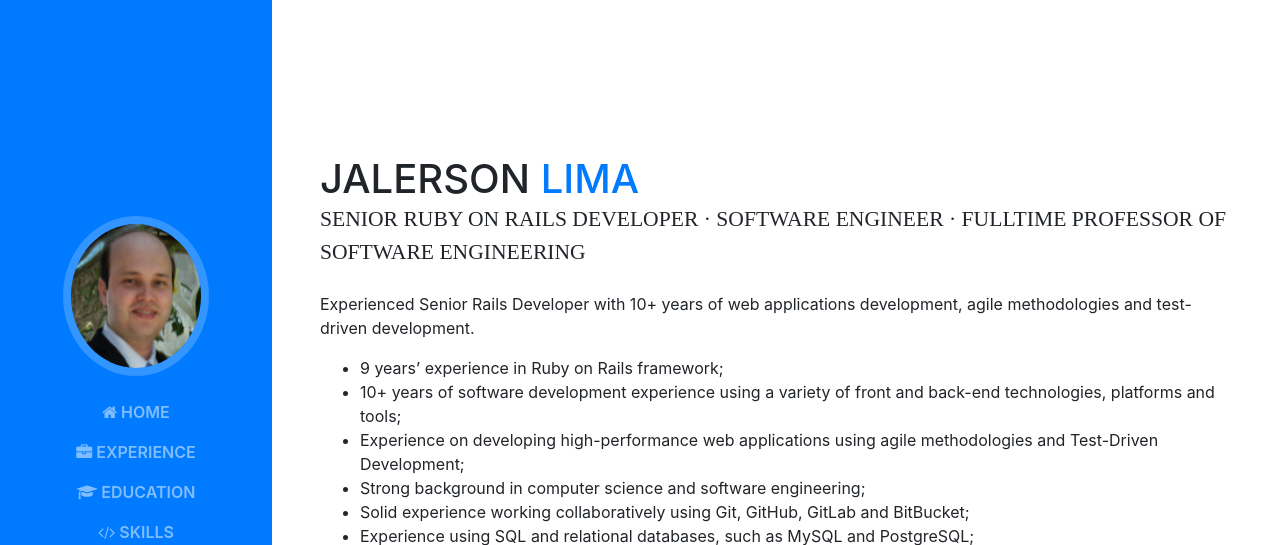
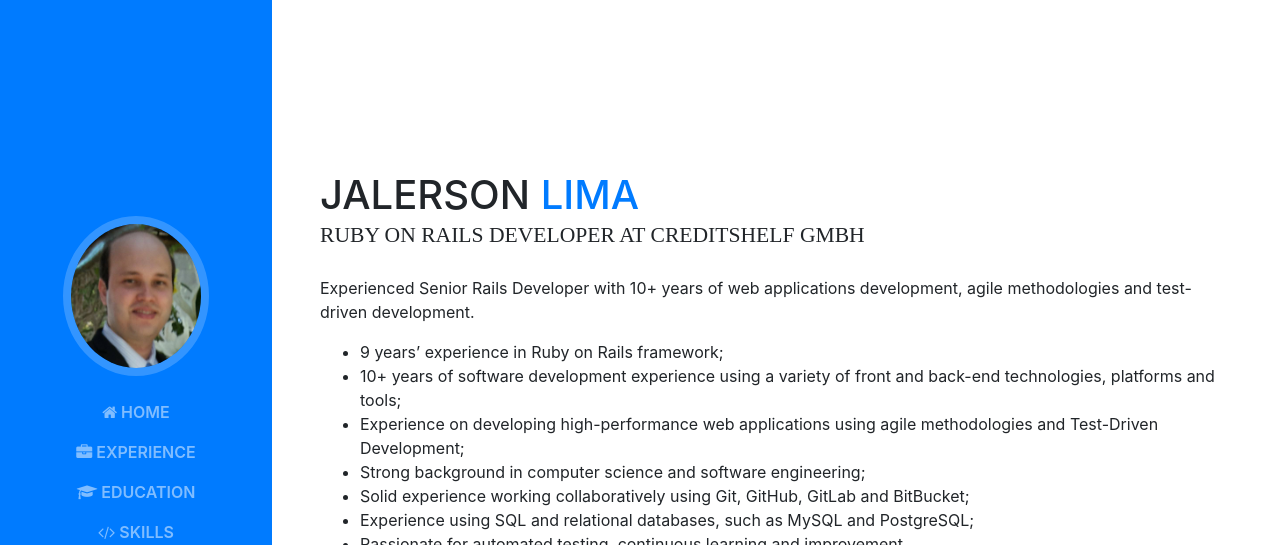
Before and after one commit to jalerson/jalerson.github.io, a website with bundled scripts: page index.html in a window 1280 px wide. Shown: the top 545 px of the page. Built offline with nearby package versions, Linux system fonts and the light colour scheme; a web font is replaced by a local one.

Commit message:
Updating headline

```diff
--- a/index.html
+++ b/index.html
@@ -65,7 +65,7 @@
             <span class="text-primary">Lima</span>
           </h1>
           <div class="subheading mb-4">
-            Senior Ruby on Rails Developer · Software Engineer · Fulltime Professor of Software Engineering
+            Ruby on Rails Developer at creditshelf GmbH
           </div>
           <p>Experienced Senior Rails Developer with 10+ years of web applications development, agile methodologies and test-driven development.</p>
           <ul>
```
